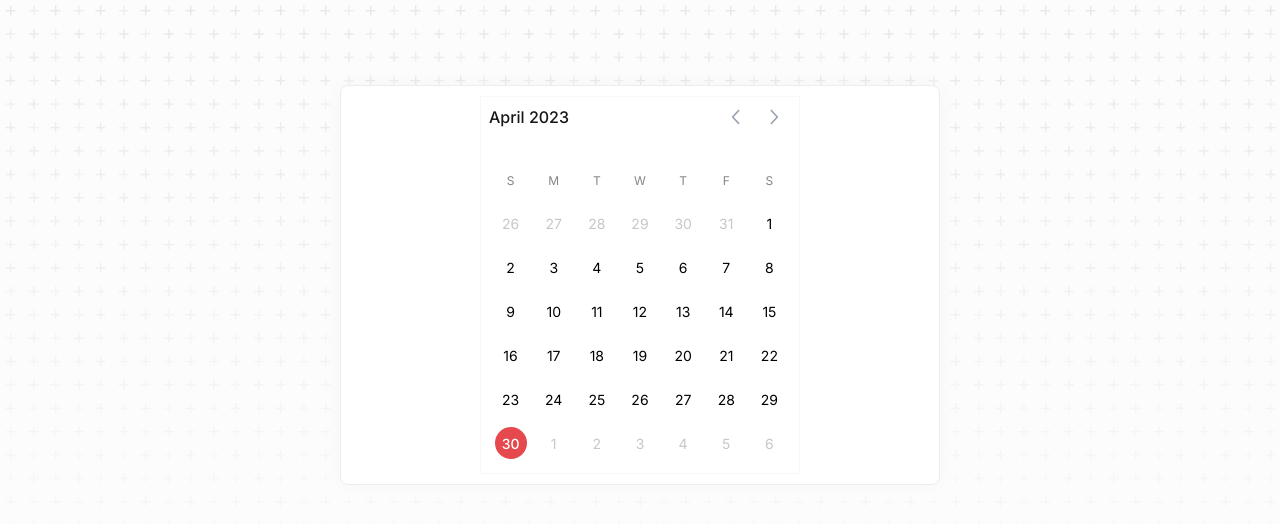
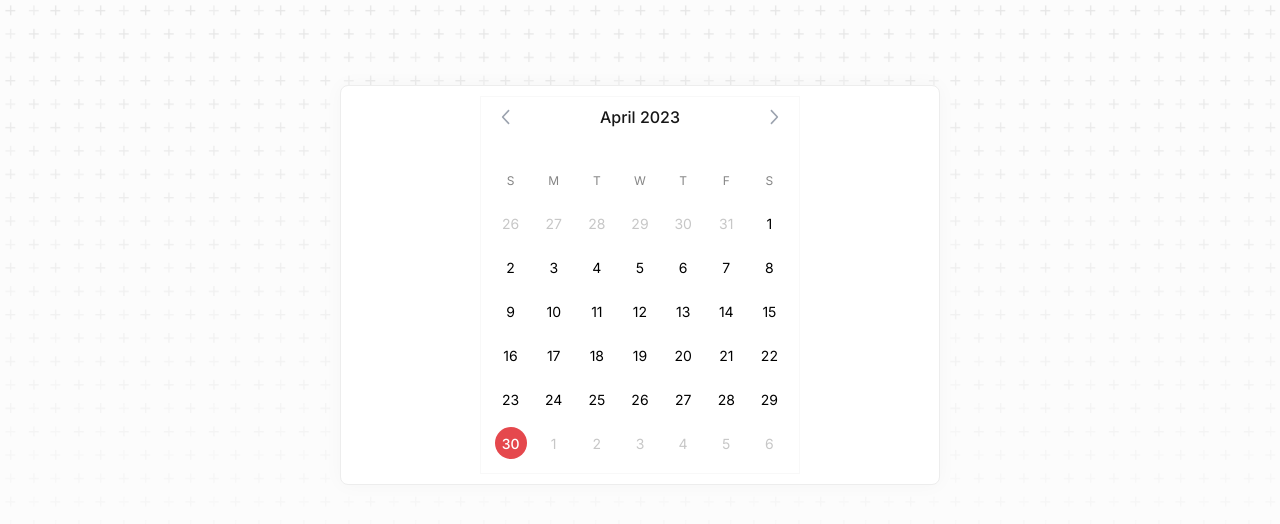
Before and after one commit to nermin-io/itemised, a Next.js app: page /calendar-demo in a window 1280 px wide. Shown: the top 524 px of the page. Built offline with nearby package versions, Linux system fonts and the light colour scheme.

Commit message:
calendar: fix position of controls

```diff
--- a/src/components/Calendar.module.scss
+++ b/src/components/Calendar.module.scss
@@ -39,6 +39,7 @@
 .CalendarControls {
   display: flex;
   align-items: center;
+  justify-content: space-between;
 }
 
 .CalendarControlsButton {
@@ -61,6 +62,7 @@
   color: $gray12;
   font-weight: 500;
   font-size: 16px;
+  text-align: center;
 }
 
 .CalendarCell {
--- a/src/components/Calendar.tsx
+++ b/src/components/Calendar.tsx
@@ -51,7 +51,6 @@ const Calendar: React.FC<Props> = () => {
   return (
     <div className={styles.CalendarWrapper}>
       <div className={styles.CalendarControls}>
-        <h2 className={styles.Month}>{format(monthStart, "MMMM yyyy")}</h2>
         <button
           type="button"
           onClick={previousMonth}
@@ -60,6 +59,7 @@ const Calendar: React.FC<Props> = () => {
           <span className={styles.ScreenReader}>Previous month</span>
           <ChevronLeftIcon height={24} width={24} />
         </button>
+        <h2 className={styles.Month}>{format(monthStart, "MMMM yyyy")}</h2>
         <button
           onClick={nextMonth}
           type="button"
```
